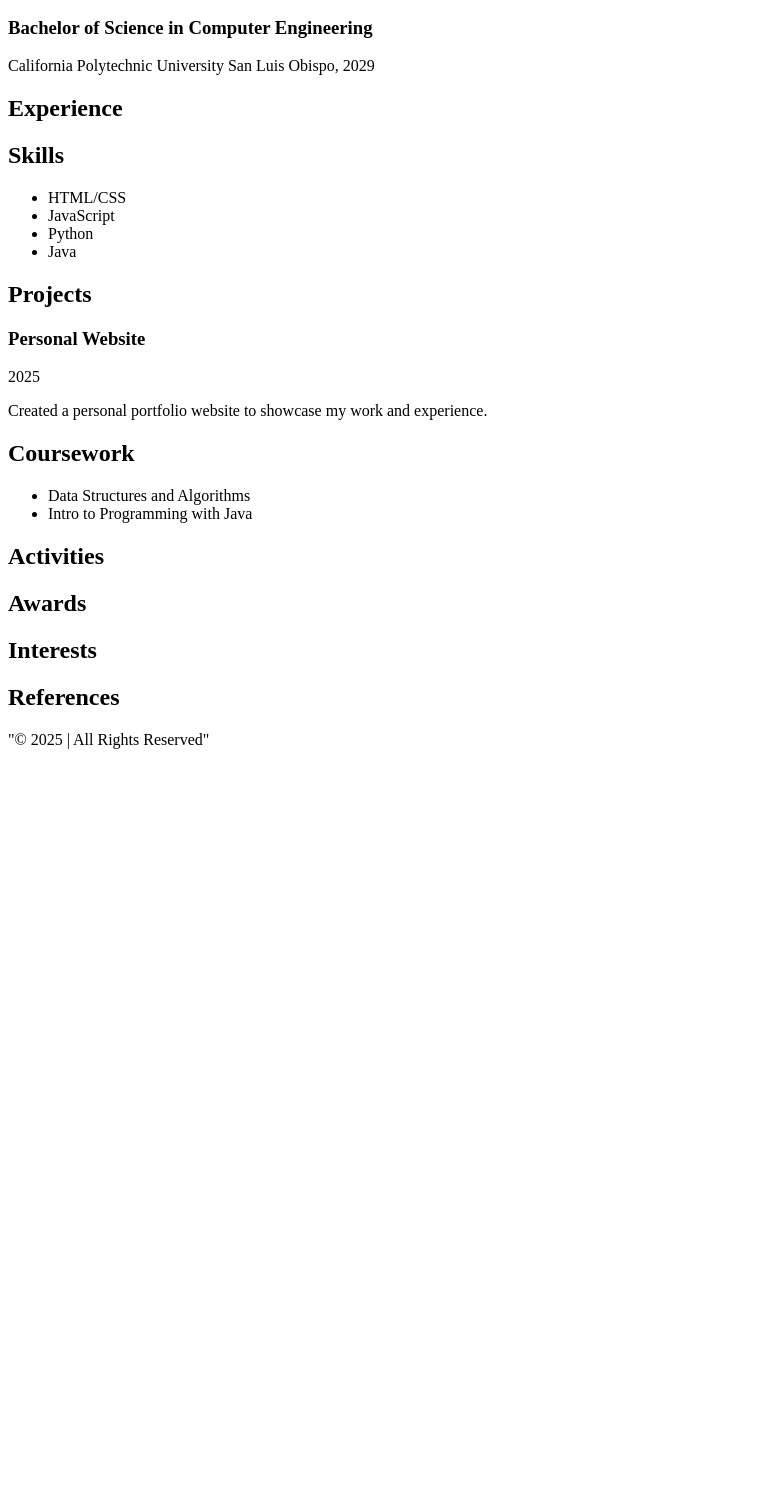
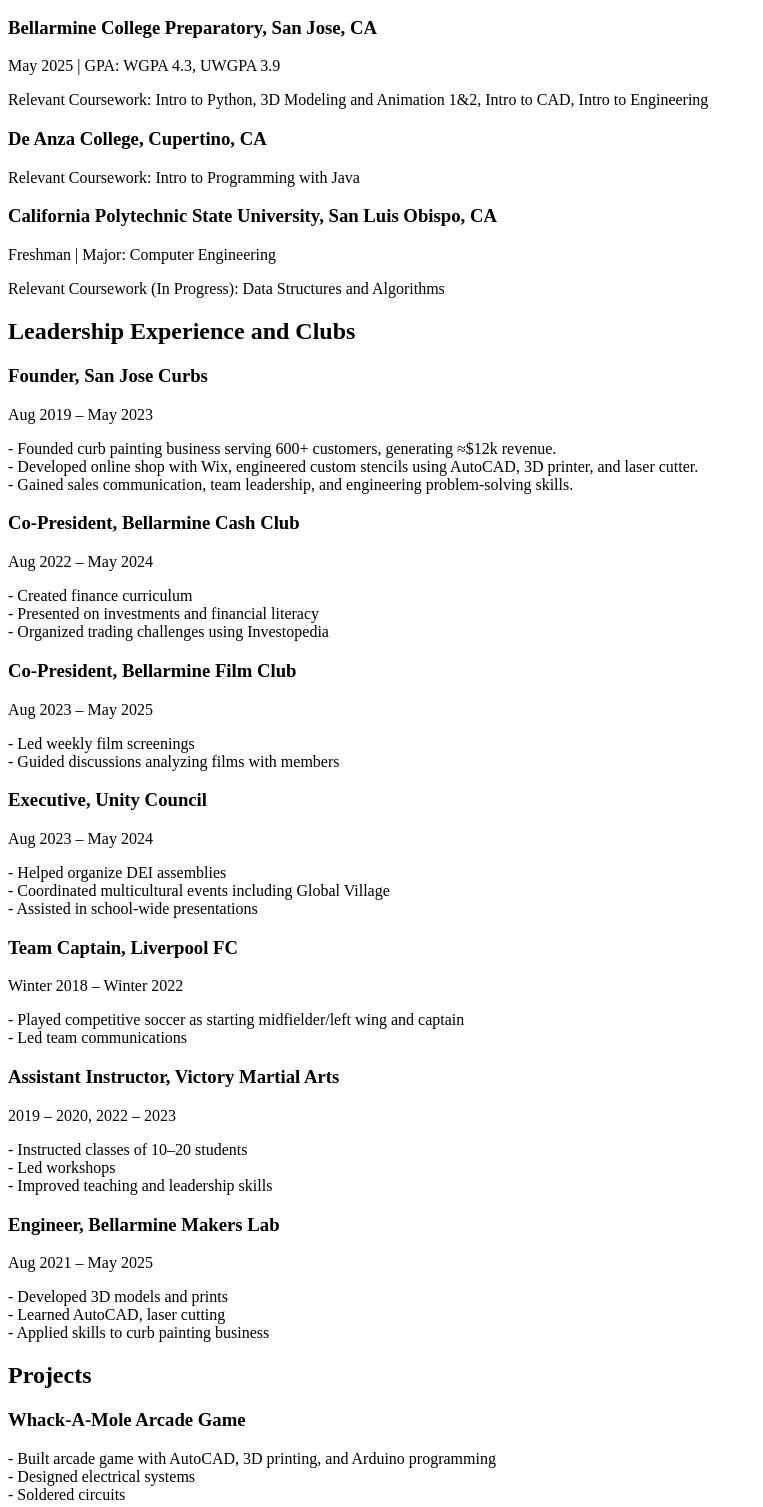
Before and after one commit to FRohana/FRohana.github.io, a plain HTML site: page resume.html in a window 1280 px wide. Shown: the part 305-1812 px from the top of the page, without its empty margins (0-763 px from the left). Before the commit the page ends 1062 px from the top, so only its background shows below. Drawn offline with Linux system fonts and the light colour scheme.

Commit message:
filled in resume with relevant info

```diff
--- a/resume.html
+++ b/resume.html
@@ -1,7 +1,7 @@
 <!DOCTYPE html>
 <html>
   <head>
-    <title>Farid's resume</title>
+    <title>Farid's Resume</title>
   </head>
   <body>
     <nav class="navbar">
@@ -14,65 +14,207 @@
       <li><a href="resume.html">Resume</a></li>
       <li><a href="contact.html">Contact</a></li>
     </ul>
+
     <main>
       <h1 class="page-title">Farid's Resume</h1>
       <a href="resume.pdf" download>Download Resume</a>
+
       <div class="resume">
+        <!-- Education -->
         <section class="section">
           <h2 class="section-title">Education</h2>
           <div class="entry">
-            <h3 class="entry-title">Bachelor of Science in Computer Engineering</h3>
-            <p class="entry-info">California Polytechnic University San Luis Obispo, 2029</p>
+            <h3 class="entry-title">
+              Bellarmine College Preparatory, San Jose, CA
+            </h3>
+            <p class="entry-info">May 2025 | GPA: WGPA 4.3, UWGPA 3.9</p>
+            <p class="entry-description">
+              Relevant Coursework: Intro to Python, 3D Modeling and Animation
+              1&2, Intro to CAD, Intro to Engineering
+            </p>
           </div>
-        </section>
-        <section class="section">
-          <h2 class="section-title">Experience</h2>
           <div class="entry">
-            <h3 class="entry-title"></h3>
-            <p class="entry-info"></p>
+            <h3 class="entry-title">De Anza College, Cupertino, CA</h3>
+            <p class="entry-info">
+              Relevant Coursework: Intro to Programming with Java
+            </p>
+          </div>
+          <div class="entry">
+            <h3 class="entry-title">
+              California Polytechnic State University, San Luis Obispo, CA
+            </h3>
+            <p class="entry-info">Freshman | Major: Computer Engineering</p>
             <p class="entry-description">
+              Relevant Coursework (In Progress): Data Structures and Algorithms
             </p>
           </div>
         </section>
+
+        <!-- Leadership / Experience -->
         <section class="section">
-          <h2 class="section-title">Skills</h2>
-          <ul class="skill-list">
-            <li>HTML/CSS</li>
-            <li>JavaScript</li>
-            <li>Python</li>
-            <li>Java</li>
-          </ul>
+          <h2 class="section-title">Leadership Experience and Clubs</h2>
+          <div class="entry">
+            <h3 class="entry-title">Founder, San Jose Curbs</h3>
+            <p class="entry-info">Aug 2019 – May 2023</p>
+            <p class="entry-description">
+              - Founded curb painting business serving 600+ customers,
+              generating ≈$12k revenue.<br />
+              - Developed online shop with Wix, engineered custom stencils using
+              AutoCAD, 3D printer, and laser cutter.<br />
+              - Gained sales communication, team leadership, and engineering
+              problem-solving skills.
+            </p>
+          </div>
+          <div class="entry">
+            <h3 class="entry-title">Co-President, Bellarmine Cash Club</h3>
+            <p class="entry-info">Aug 2022 – May 2024</p>
+            <p class="entry-description">
+              - Created finance curriculum<br />
+              - Presented on investments and financial literacy<br />
+              - Organized trading challenges using Investopedia
+            </p>
+          </div>
+          <div class="entry">
+            <h3 class="entry-title">Co-President, Bellarmine Film Club</h3>
+            <p class="entry-info">Aug 2023 – May 2025</p>
+            <p class="entry-description">
+              - Led weekly film screenings<br />
+              - Guided discussions analyzing films with members
+            </p>
+          </div>
+          <div class="entry">
+            <h3 class="entry-title">Executive, Unity Council</h3>
+            <p class="entry-info">Aug 2023 – May 2024</p>
+            <p class="entry-description">
+              - Helped organize DEI assemblies<br />
+              - Coordinated multicultural events including Global Village<br />
+              - Assisted in school-wide presentations
+            </p>
+          </div>
+          <div class="entry">
+            <h3 class="entry-title">Team Captain, Liverpool FC</h3>
+            <p class="entry-info">Winter 2018 – Winter 2022</p>
+            <p class="entry-description">
+              - Played competitive soccer as starting midfielder/left wing and
+              captain<br />
+              - Led team communications
+            </p>
+          </div>
+          <div class="entry">
+            <h3 class="entry-title">
+              Assistant Instructor, Victory Martial Arts
+            </h3>
+            <p class="entry-info">2019 – 2020, 2022 – 2023</p>
+            <p class="entry-description">
+              - Instructed classes of 10–20 students<br />
+              - Led workshops<br />
+              - Improved teaching and leadership skills
+            </p>
+          </div>
+          <div class="entry">
+            <h3 class="entry-title">Engineer, Bellarmine Makers Lab</h3>
+            <p class="entry-info">Aug 2021 – May 2025</p>
+            <p class="entry-description">
+              - Developed 3D models and prints<br />
+              - Learned AutoCAD, laser cutting<br />
+              - Applied skills to curb painting business
+            </p>
+          </div>
         </section>
+
+        <!-- Projects -->
         <section class="section">
           <h2 class="section-title">Projects</h2>
+          <div class="entry">
+            <h3 class="entry-title">Whack-A-Mole Arcade Game</h3>
+            <p class="entry-description">
+              - Built arcade game with AutoCAD, 3D printing, and Arduino
+              programming<br />
+              - Designed electrical systems<br />
+              - Soldered circuits
+            </p>
+          </div>
+          <div class="entry">
+            <h3 class="entry-title">PyPaint</h3>
+            <p class="entry-description">
+              - Coded a digital painting app in Python with Pygame<br />
+              - Features palette, brush sizes, reset canvas, and intuitive
+              drawing
+            </p>
+          </div>
+          <div class="entry">
+            <h3 class="entry-title">Co-founder, CPUandBeyond</h3>
+            <p class="entry-description">
+              - Designed website and course explaining computer hardware
+              concepts (CPUs, hard drives, power supplies) with quizzes<br />
+              -
+              <a
+                href="https://faridrohana0.wixsite.com/cpuandbeyond"
+                target="_blank"
+                >View Website</a
+              >
+            </p>
+          </div>
           <div class="entry">
             <h3 class="entry-title">Personal Website</h3>
             <p class="entry-info">2025</p>
             <p class="entry-description">
-              Created a personal portfolio website to showcase my work and
-              experience.
+              - Created this personal portfolio website<br />
+              - Showcases my work and experience
             </p>
           </div>
         </section>
+
+        <!-- Skills -->
+        <section class="section">
+          <h2 class="section-title">Skills</h2>
+          <ul class="skill-list">
+            <li>Python (Pygame, CAD scripting)</li>
+            <li>Java</li>
+            <li>JavaScript, HTML/CSS</li>
+            <li>AutoCAD, 3D Printing</li>
+          </ul>
+        </section>
+
+        <!-- Coursework -->
         <section class="section">
           <h2 class="section-title">Coursework</h2>
           <ul class="course-list">
-            <li>Data Structures and Algorithms</li>
+            <li>Data Structures and Algorithms (In Progress)</li>
             <li>Intro to Programming with Java</li>
+            <li>Intro to Python</li>
+            <li>3D Modeling and Animation 1 & 2</li>
+            <li>Intro to CAD</li>
+            <li>Intro to Engineering</li>
           </ul>
         </section>
+
+        <!-- Activities -->
         <section class="section">
           <h2 class="section-title">Activities</h2>
+          <p>Will add soon.</p>
         </section>
-        <section class="section"><h2 class="section-title">Awards</h2></section>
+
+        <!-- Awards -->
+        <section class="section">
+          <h2 class="section-title">Awards</h2>
+          <p>Will add soon.</p>
+        </section>
+
+        <!-- Interests -->
         <section class="section">
           <h2 class="section-title">Interests</h2>
+          <p>Will add soon.</p>
         </section>
+
+        <!-- References -->
         <section class="section">
           <h2 class="section-title">References</h2>
+          <p>Will add soon.</p>
         </section>
       </div>
     </main>
+
     <footer class="footer">
       "© 2025 <Farid's Personal Website> | All Rights Reserved"
     </footer>
```
